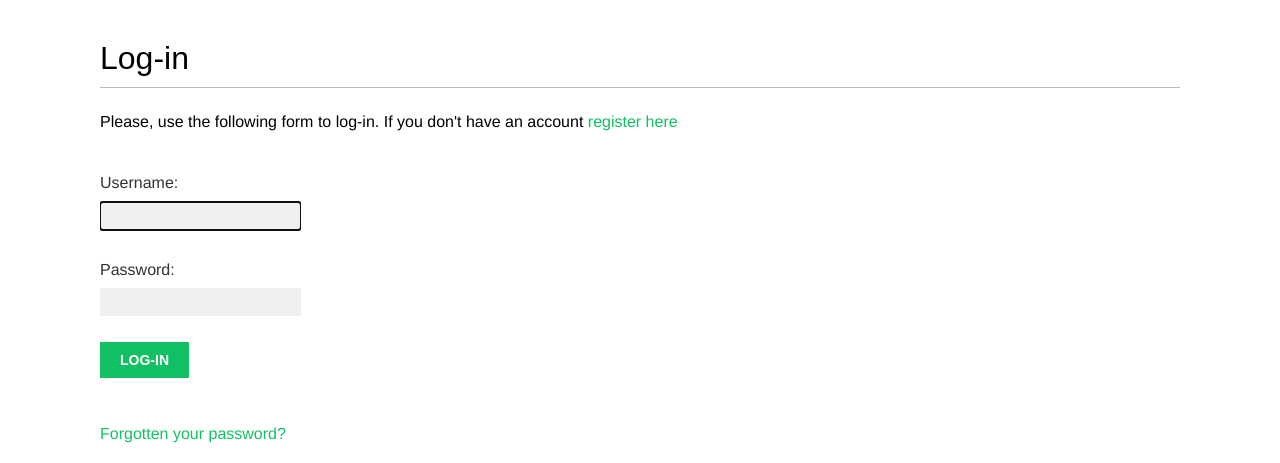
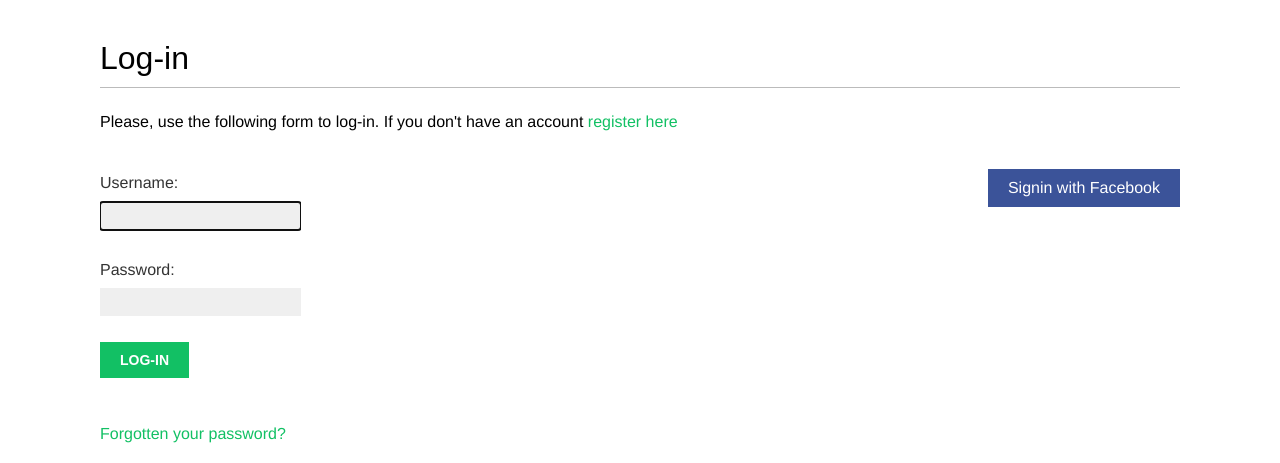
Before and after one commit to acid-n/bookmarks, a Django app: page /account/login/ in a window 1280 px wide. Shown: the part 47-510 px from the top of the page. Run offline with Django 3.2, Linux system fonts and the light colour scheme; some web fonts are replaced.

Commit message:
facebook auth

```diff
--- a/account/templates/registration/login.html
+++ b/account/templates/registration/login.html
@@ -18,4 +18,9 @@
         </form>
         <p><a href="{% url "password_reset" %}">Forgotten your password?</a></p>
     </div>
+    <div class="social">
+        <ul>
+            <li class="facebook"><a href="{% url "social:begin" "facebook" %}">Signin with Facebook</a> </li>
+        </ul>
+    </div>
 {% endblock %}
--- a/bookmarks/settings.py
+++ b/bookmarks/settings.py
@@ -133,4 +133,9 @@ MEDIA_ROOT = os.path.join(BASE_DIR, 'media/')
 AUTHENTICATION_BACKENDS = [
     'django.contrib.auth.backends.ModelBackend',
     'account.authentication.EmailAuthBackend',
+    'social_core.backends.facebook.FacebookAppOAuth2',
 ]
+
+SOCIAL_AUTH_FACEBOOK_KEY = '726744464484186' # Facebook App ID
+SOCIAL_AUTH_FACEBOOK_SECRET = '1f106e4b16403fc42b81ef20cd9072b6' # Facebook App Secret
+SOCIAL_AUTH_FACEBOOK_SCOPE = ['email']
```
